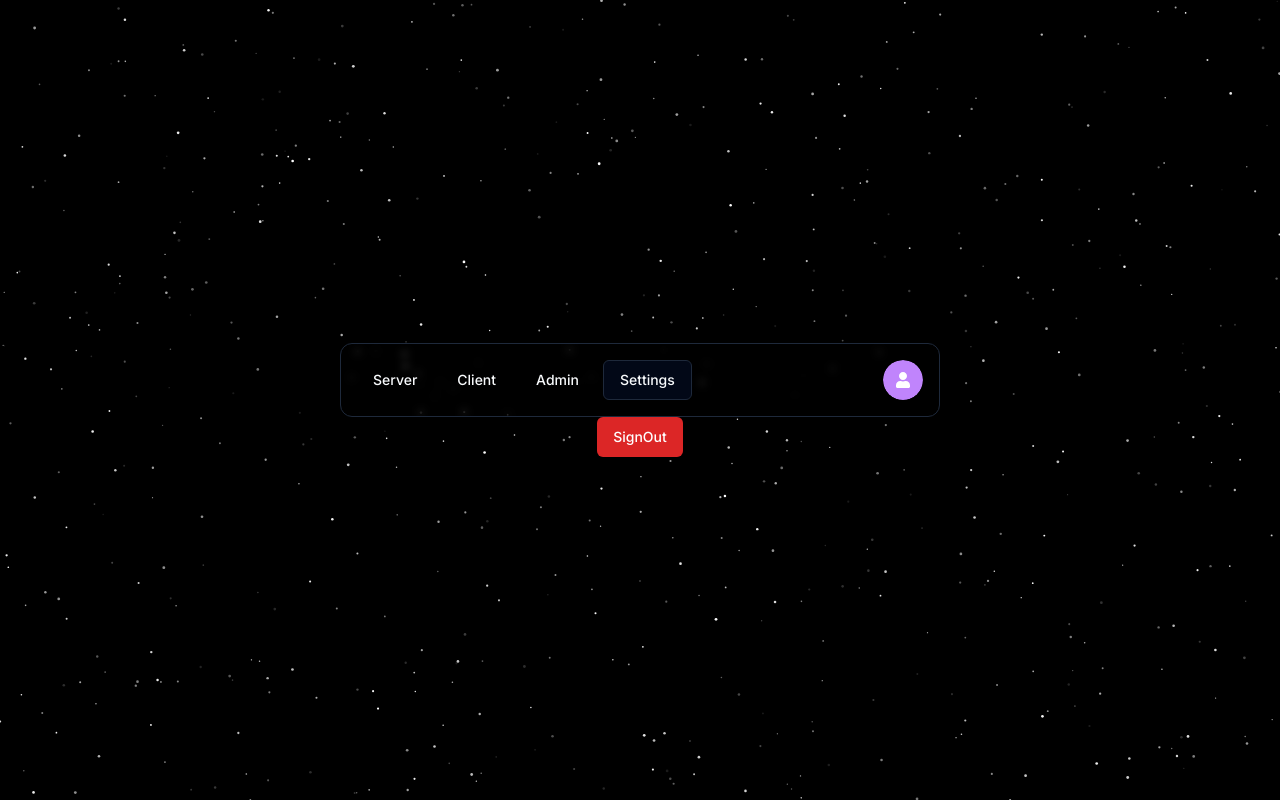
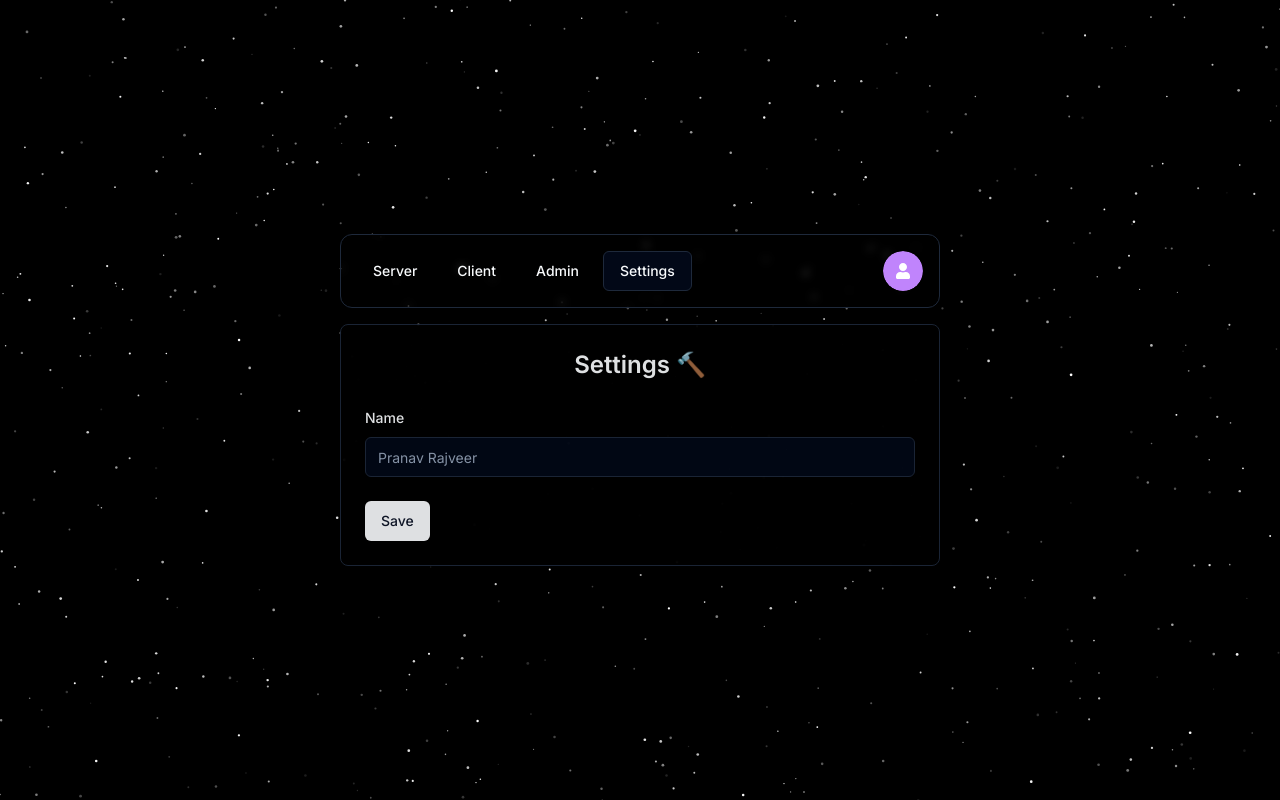
Before and after one commit to Neon-20/Authify, a Next.js app: page /settings in a window 1280 px wide. Built offline with nearby package versions, Linux system fonts and the light colour scheme; no server answers.

Commit message:
feat: added form elements in settings page

```diff
--- a/app/(protected)/settings/page.tsx
+++ b/app/(protected)/settings/page.tsx
@@ -3,24 +3,110 @@
 import { logout } from "@/actions/logout";
 import { Button } from "@/components/ui/button";
 import { useCurrentUser } from "@/hooks/use-current-user";
+import {motion} from "framer-motion";
+import{
+Card,
+CardContent,
+CardDescription,
+CardHeader,
+CardTitle,
+} from "@/components/ui/card"
+import { settings } from "@/actions/settings";
+import { useTransition,useState } from "react";
+import { useSession } from "next-auth/react";
+import * as z from "zod";
+import {useForm} from "react-hook-form";
+import { zodResolver } from "@hookform/resolvers/zod";
+import {
+Form,
+FormControl,
+FormDescription,
+FormField,
+FormLabel,
+FormItem,
+FormMessage,
+} from "@/components/ui/form"
+import { SettingsSchema } from "@/schema";
+import { Input } from "@/components/ui/input";
+import { toast } from "sonner";
 
 const SettingsPage = () =>{
-    const session = useCurrentUser();
-    const onClick = () =>{
-        logout();
+    const{update} = useSession();
+    const [isPending,startTransition] = useTransition();
+    const[error,setError] = useState<string|undefined>();
+    const[success,setSuccess] = useState<string|undefined>();
+
+    const form = useForm<z.infer<typeof SettingsSchema>>({
+        resolver:zodResolver(SettingsSchema),
+        defaultValues:{
+            name:""
+        }
+    })
+
+
+    const onSubmit = (values:z.infer<typeof SettingsSchema>) =>{
+        startTransition(()=>{
+        settings(values)
+        .then((data)=>{
+            if(data.error){
+                setError(data.error)
+                toast.error("Something went wrong while updating!")
+            }
+            if(data.success){
+                update()
+                setSuccess(data.success)
+                toast.success("Details got updated!")
+            }
+        })
+        .catch(()=>{
+            setError("Something went wrong")
+        })
+    })
     }
 
     return(
-        <div className="bg-white backdrop-blur-sm rounded-xl">
-        <Button
-        onClick={onClick}
-        type="submit"
-        className="items-center flex justify-center
-        px-4 py-2 text-sm font-medium text-white hover:text-black bg-red-600"
-        >
-        SignOut
-        </Button>
-        </div>
+        <motion.div
+        initial={{ opacity: 0.5, scale: 0.75 }}
+        animate={{ opacity: 0.9, scale: 1 }}
+        transition={{ duration: 0.5}}
+        className="backdrop-blur-sm rounded-xl mt-4">
+        <Card className="w-[600px] bg-black">
+            <CardHeader>
+            <p className="text-2xl font-semibold text-center">Settings 🔨</p>
+            </CardHeader>
+            <CardContent>
+                <Form {...form}>
+                    <form
+                    className="space-y-6"
+                    onSubmit={form.handleSubmit(onSubmit)}
+                    >
+                    <div className="space-y-4">
+                    <FormField
+                    control={form.control}
+                    name="name"
+                    render={({field})=>(
+                        <FormItem>
+                            <FormLabel>Name</FormLabel>
+                            <FormControl>
+                                <Input
+                                {...field}
+                                placeholder="Pranav Rajveer"
+                                type="text"
+                                disabled={isPending}
+                                />
+                            </FormControl>
+                        </FormItem>
+                    )}
+                    />
+                    </div>
+                    <Button type="submit">
+                        Save
+                    </Button>
+                    </form>
+                </Form>
+            </CardContent>
+        </Card>
+        </motion.div>
     )
 }
 
```
